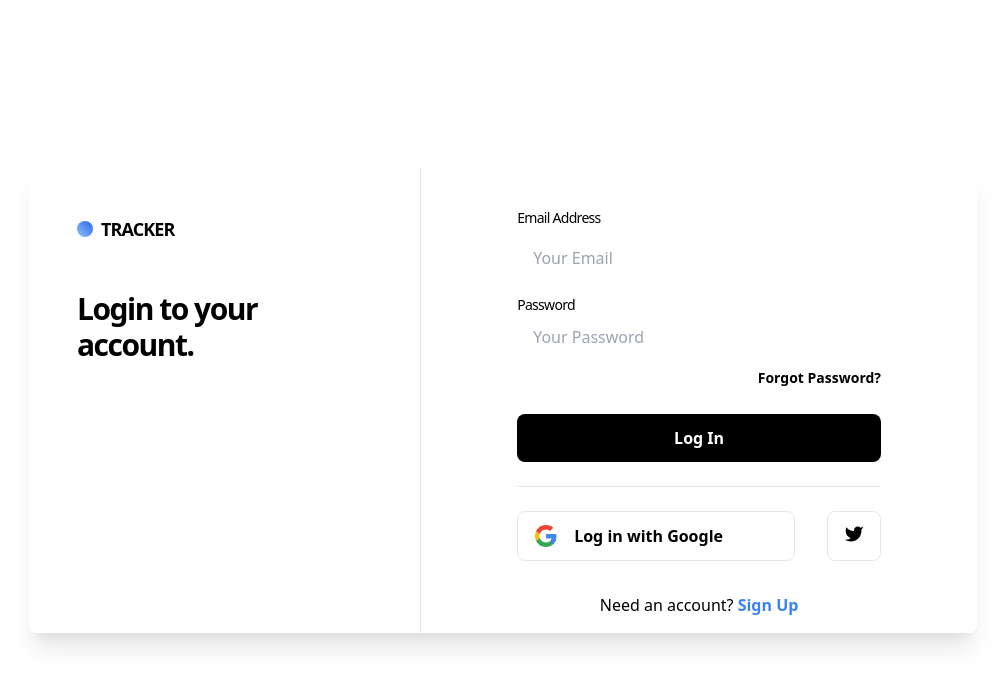
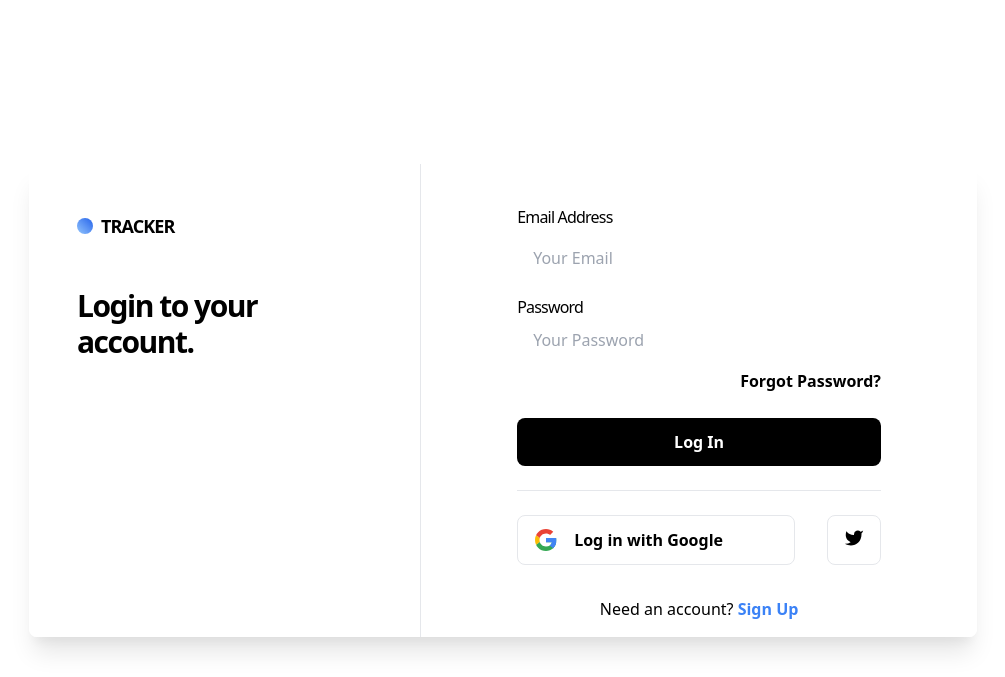
Before and after one commit to Shubham067/Tracker, a Django app: page /login/ in a window 1280 px wide. Shown: the top 677 px of the page, without its empty margins (137-1142 px from the left). Run offline with Django 3.2, Linux system fonts and the light colour scheme; parts of the project's set-up code (start-up, migrations or seed data) failed here and were passed over.

Commit message:
minor changes

```diff
--- a/Tracker/settings.py
+++ b/Tracker/settings.py
@@ -50,6 +50,10 @@ MIDDLEWARE = [
     'django.contrib.messages.middleware.MessageMiddleware',
     'django.middleware.clickjacking.XFrameOptionsMiddleware',
 ]
+
+SECURE_BROWSER_XSS_FILTER = True
+
+X_FRAME_OPTIONS = 'DENY'
 
 ROOT_URLCONF = 'Tracker.urls'
 
--- a/webtracker/templates/login.html
+++ b/webtracker/templates/login.html
@@ -25,15 +25,15 @@
                 <form class="mt-6" action="{% url 'postlogin' %}" method="POST">
                     {% csrf_token %}
                     <div>
-                        <label class="block text-sm font-medium leading-relaxed tracking-tighter text-blueGray-700">Email Address</label>
+                        <label class="block text-base font-medium leading-relaxed tracking-tighter text-blueGray-700">Email Address</label>
                         <input type="email" name="email" id="" placeholder="Your Email" class="w-full px-4 py-2 mt-2 text-base text-black transition duration-500 ease-in-out transform border-transparent rounded-lg bg-blueGray-100 focus:border-blueGray-500 focus:bg-white focus:outline-none focus:shadow-outline focus:ring-2 ring-offset-current ring-offset-2 ">
                     </div>
                     <div class="mt-4">
-                        <label class="block text-sm font-medium leading-relaxed tracking-tighter text-blueGray-700">Password</label>
+                        <label class="block text-base font-medium leading-relaxed tracking-tighter text-blueGray-700">Password</label>
                         <input type="password" name="password" id="" placeholder="Your Password" minlength="6" class="w-full px-4 py-2 text-base text-black transition duration-500 ease-in-out transform border-transparent rounded-lg bg-blueGray-100 focus:border-blueGray-500 focus:bg-white focus:outline-none focus:shadow-outline focus:ring-2 ring-offset-current ring-offset-2 " required="">
                     </div>
                     <div class="mt-2 text-right">
-                        <a href="#" class="text-sm font-semibold leading-relaxed text-blueGray-700 hover:text-black focus:text-blue-700">Forgot Password?</a>
+                        <a href="#" class="text-base font-semibold leading-relaxed text-blueGray-700 hover:text-black focus:text-blue-700">Forgot Password?</a>
                     </div>
                     <button type="submit" class="block w-full px-4 py-3 mt-6 font-semibold text-white transition duration-500 ease-in-out transform bg-black rounded-lg hover:bg-blueGray-800 focus:shadow-outline focus:outline-none focus:ring-2 ring-offset-current ring-offset-2 ">Log In</button>
                     </form>
--- a/webtracker/templates/signup.html
+++ b/webtracker/templates/signup.html
@@ -72,7 +72,7 @@
                         </div>
                         <button type="submit" class="block w-full px-4 py-3 mt-6 font-semibold text-white transition duration-500 ease-in-out transform rounded-lg bg-gradient-to-r from-black hover:from-black to-black focus:outline-none focus:shadow-outline focus:ring-2 ring-offset-current ring-offset-2 hover:to-black">Sign Up</button>
                     </form>
-                    <p class="mt-8 text-center">Already have an account? <a href="{% url 'login' %}" class="font-semibold text-black hover:text-black">Login</a></p>
+                    <p class="mt-8 text-center">Already have an account? <a href="{% url 'login' %}" class="font-semibold text-blue-500 hover:text-blue-700">Login</a></p>
                 </div>
                 </div>
             </div>
```
